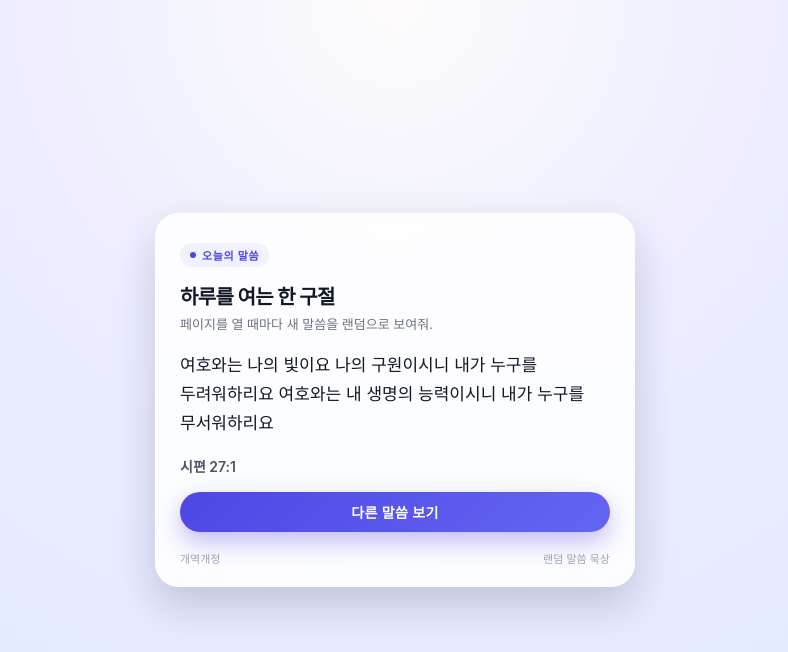
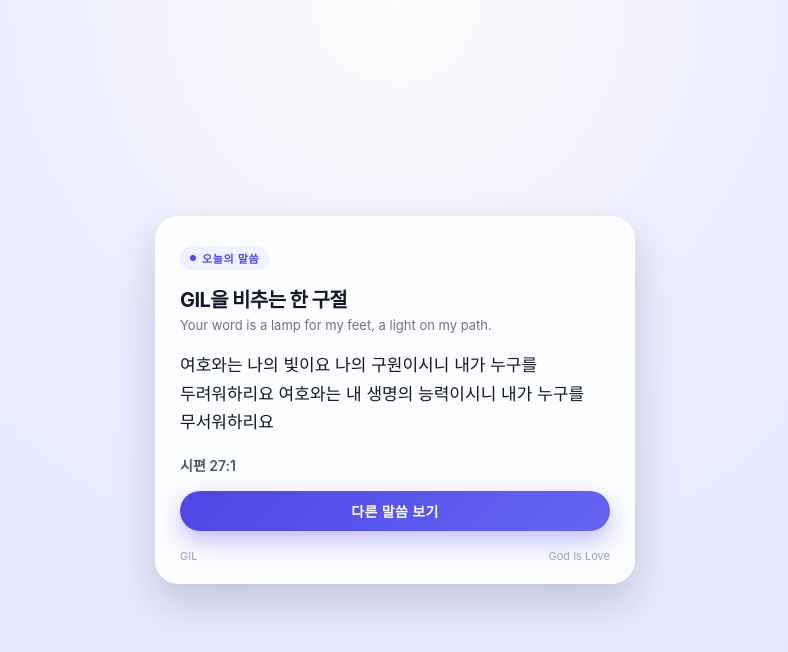
Before and after one commit to starrymisung/random_verses, a plain HTML site: page index.html in a window 1280 px wide. Shown: the whole page, without its empty margins (245-1033 px from the left). Drawn offline with Linux system fonts and the light colour scheme.

Commit message:
Update headings and footer text in index.html

```diff
--- a/index.html
+++ b/index.html
@@ -157,8 +157,8 @@
         <span class="badge-dot"></span>
         오늘의 말씀
       </div>
-      <h1>하루를 여는 한 구절</h1>
-      <p class="subtitle">페이지를 열 때마다 새 말씀을 랜덤으로 보여줘.</p>
+      <h1>GIL을 비추는 한 구절</h1>
+      <p class="subtitle">Your word is a lamp for my feet, a light on my path.</p>
 
       <div id="verse-text" class="verse-text"></div>
       <div id="verse-ref" class="verse-ref"></div>
@@ -166,8 +166,8 @@
       <button class="btn" onclick="loadVerses()">다른 말씀 보기</button>
 
       <div class="footer">
-        <span>개역개정</span>
-        <span>랜덤 말씀 묵상</span>
+        <span>GIL</span>
+        <span>God Is Love</span>
       </div>
     </div>
   </div>
```
